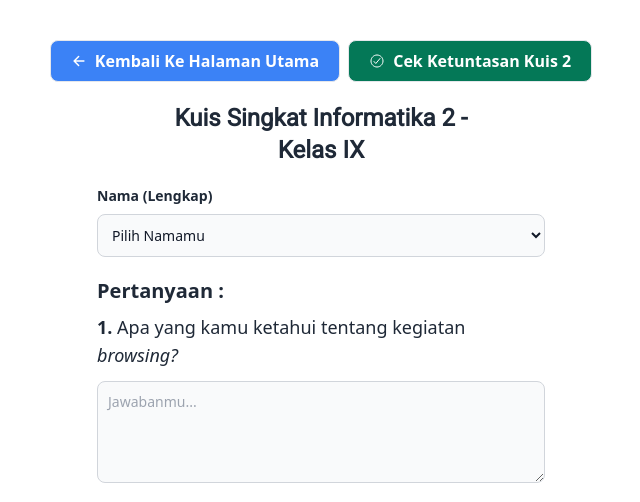
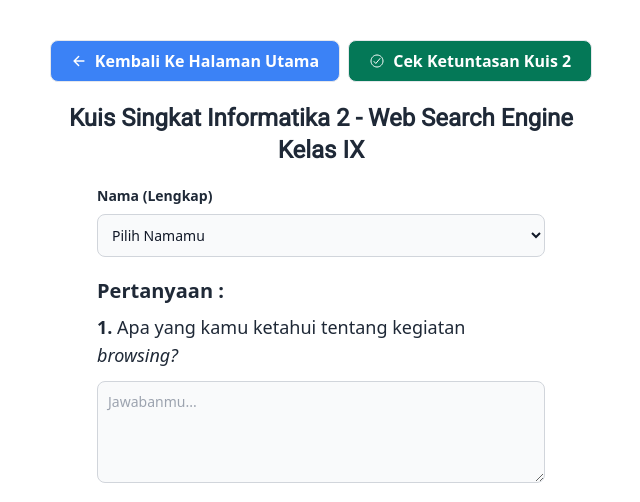
Before and after one commit to wanglaga/kuiskelas9, a website: page kuis/kuis2.html in a window 1280 px wide. Shown: the top 502 px of the page, without its empty margins (319-959 px from the left). Drawn offline with nearby package versions, Linux system fonts and the light colour scheme.

Commit message:
Nambah Dikittt

```diff
--- a/kuis/kuis2.html
+++ b/kuis/kuis2.html
@@ -30,7 +30,7 @@
       </a>
     </div>
     <h1 class="font-robo text-bold text-center text-2xl text-gray-800 font-semibold mb-5">
-      Kuis Singkat Informatika 2 - <br />
+      Kuis Singkat Informatika 2 - Web Search Engine<br />
       Kelas IX
     </h1>
     <form name="Kuis Web Browser Kelas 9" class="max-w-md mx-auto">
```
